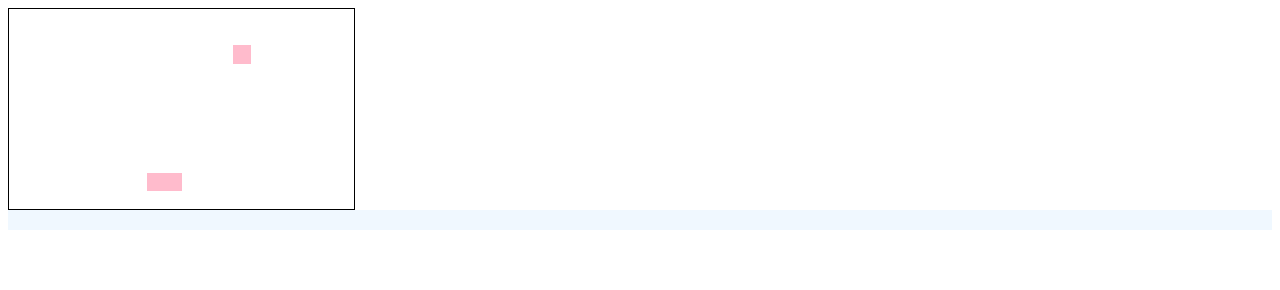
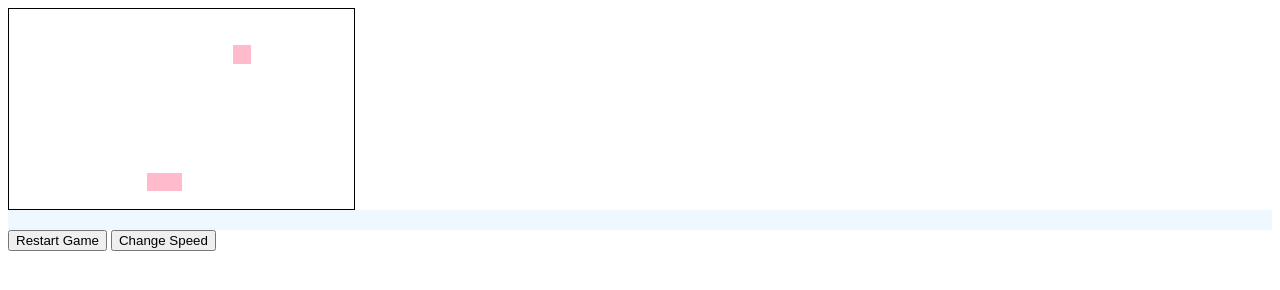
Before and after one commit to KestasMil/WebSnake, a plain HTML site: page index.html in a window 1280 px wide. Drawn offline with Linux system fonts and the light colour scheme.

Commit message:
Public functions added
Added two public functions:
RestartGame()
SetGameSpeed()

Functions can be accessed from other scripts trough global variable 'webSnake'.

```diff
--- a/index.html
+++ b/index.html
@@ -10,6 +10,9 @@
 <body>
   <div class="snake-canvas"></div>
   <div class="snake-info"></div>
+  <button onclick="webSnake.RestartGame();">Restart Game</button>
+  <button onclick="webSnake.SetGameSpeed(1000);">Change Speed</button>
   <script src="webSnake.js"></script>
+  <script src="main.js"></script>
 </body>
 </html>
--- a/webSnake.js
+++ b/webSnake.js
@@ -13,13 +13,15 @@ const webSnake = (function() {
   let segSizeHeight = snakeCanvas.clientHeight / verticalSegCount;
 
   /**
-   * GLOBAL VARS
+   * GLOBAL VARIABLES
    */
   let snakeHead = {};
   let snakeTail = [];
   let snakeFood = {};
   let direction = 'RIGHT';
   let speed = 150;
+  let intervalPointer;
+
 
   /**
    * Hookup input and set Canvas position to relative.
@@ -47,12 +49,15 @@ const webSnake = (function() {
         break;
     }
   });
+
   RestartGame();
 
   /**
    * Public Fields and Methods
    */
   function RestartGame() {
+    // Clear game loop interval
+    clearInterval(intervalPointer);
     // Clear canvas
     snakeCanvas.innerHTML = '';
 
@@ -65,7 +70,7 @@ const webSnake = (function() {
     updateTailSegmentationCoords();
 
     //Start Game loop
-    let intervalPointer = setInterval(function(){
+    intervalPointer = setInterval(function(){
       moveSnake();
       checkForFood();
       if (checkForCollision()) {
@@ -73,7 +78,25 @@ const webSnake = (function() {
         RestartGame();
       }
       updateCanvas();
-  }, speed);
+    }, speed);
+  }
+
+  function ChangeGameSpeed(newSpeed) {
+    speed = newSpeed;
+
+    // Clear game loop interval
+    clearInterval(intervalPointer);
+
+    //Start Game loop
+    intervalPointer = setInterval(function(){
+      moveSnake();
+      checkForFood();
+      if (checkForCollision()) {
+        clearInterval(intervalPointer);
+        RestartGame();
+      }
+      updateCanvas();
+    }, speed);
   }
 
   /**
@@ -248,6 +271,7 @@ const webSnake = (function() {
    * Public Properties
    */
   return {
-
+    RestartGame: RestartGame,
+    SetGameSpeed: ChangeGameSpeed
   }
 })();
```
